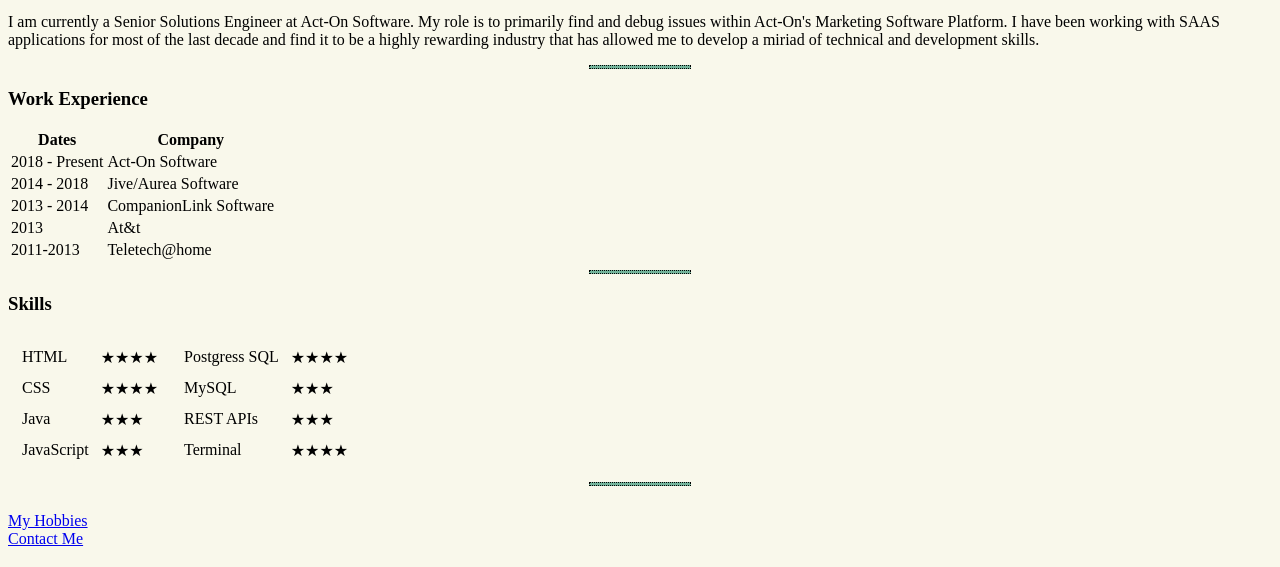
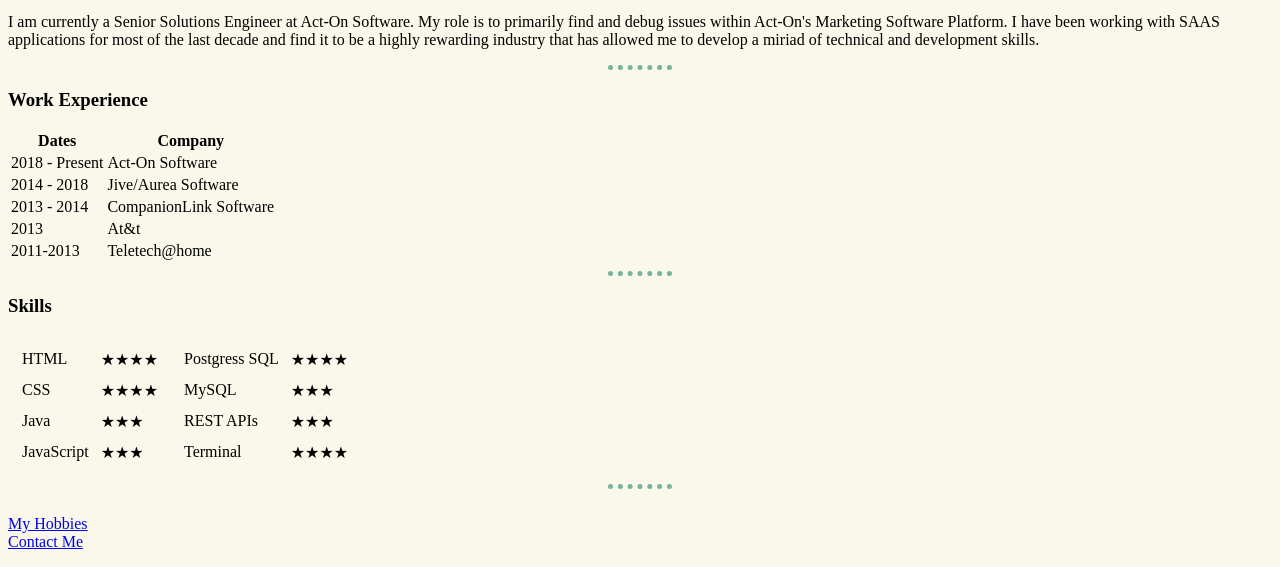
Before and after one commit to matwojdyla/cv, a plain HTML site: page index.html in a window 1280 px wide. Shown: the part 307-874 px from the top of the page. Drawn offline with Linux system fonts and the light colour scheme.

Commit message:
Add files via upload

```diff
--- a/index.html
+++ b/index.html
@@ -12,15 +12,16 @@
     body {
       background-color: #f9f8eb;
     }
+
     hr {
-      background-color: #74b49b;
-      border-style: dotted;
-      height: 2px;
-      width: 100px;
+      border-color: #74b49b;
+      border-style: none;
+      border-top-style: dotted;
+      border-width: 5px;
+      width: 5%;
     }
-    img {
 
-    }
+    img {}
   </style>
 </head>
 
```
